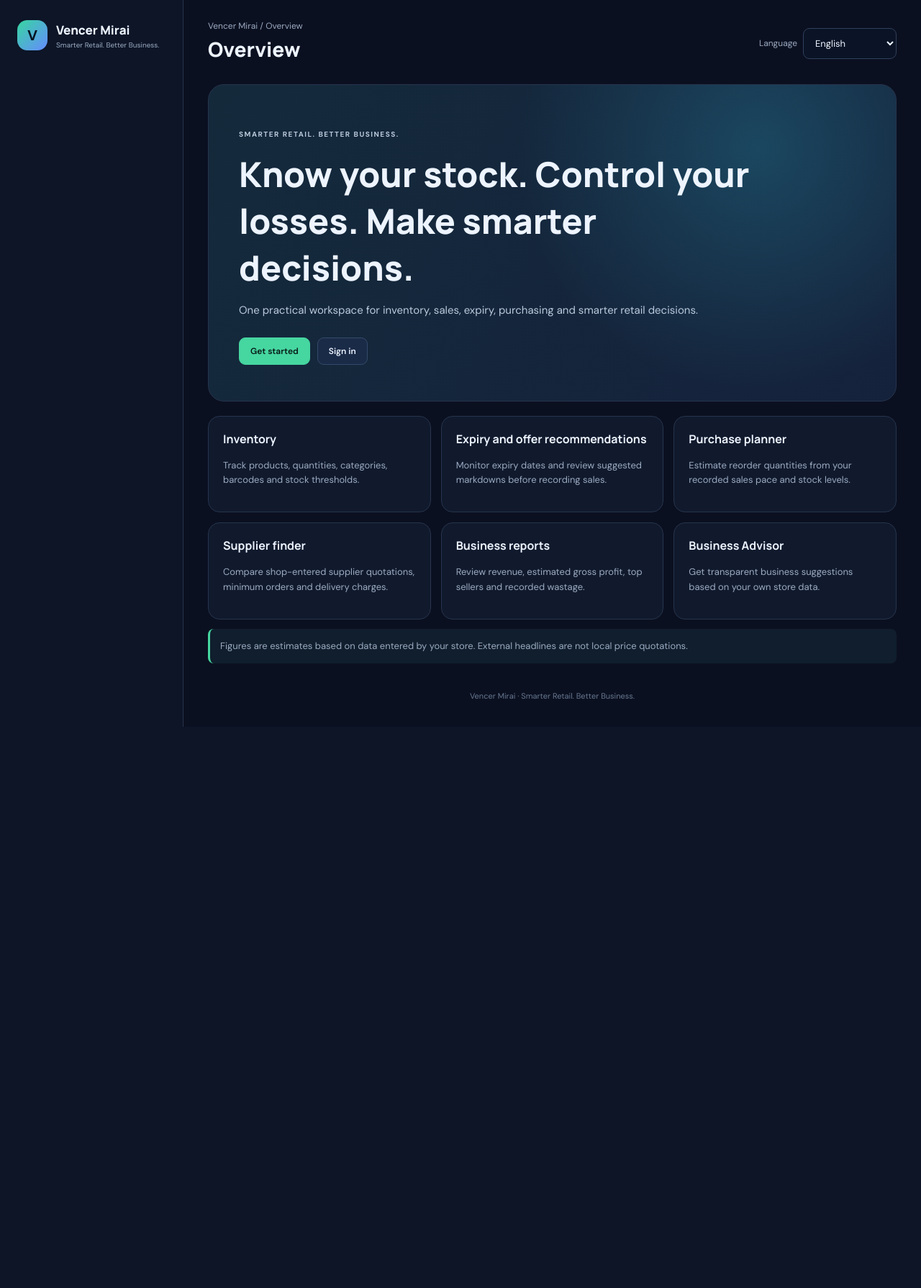
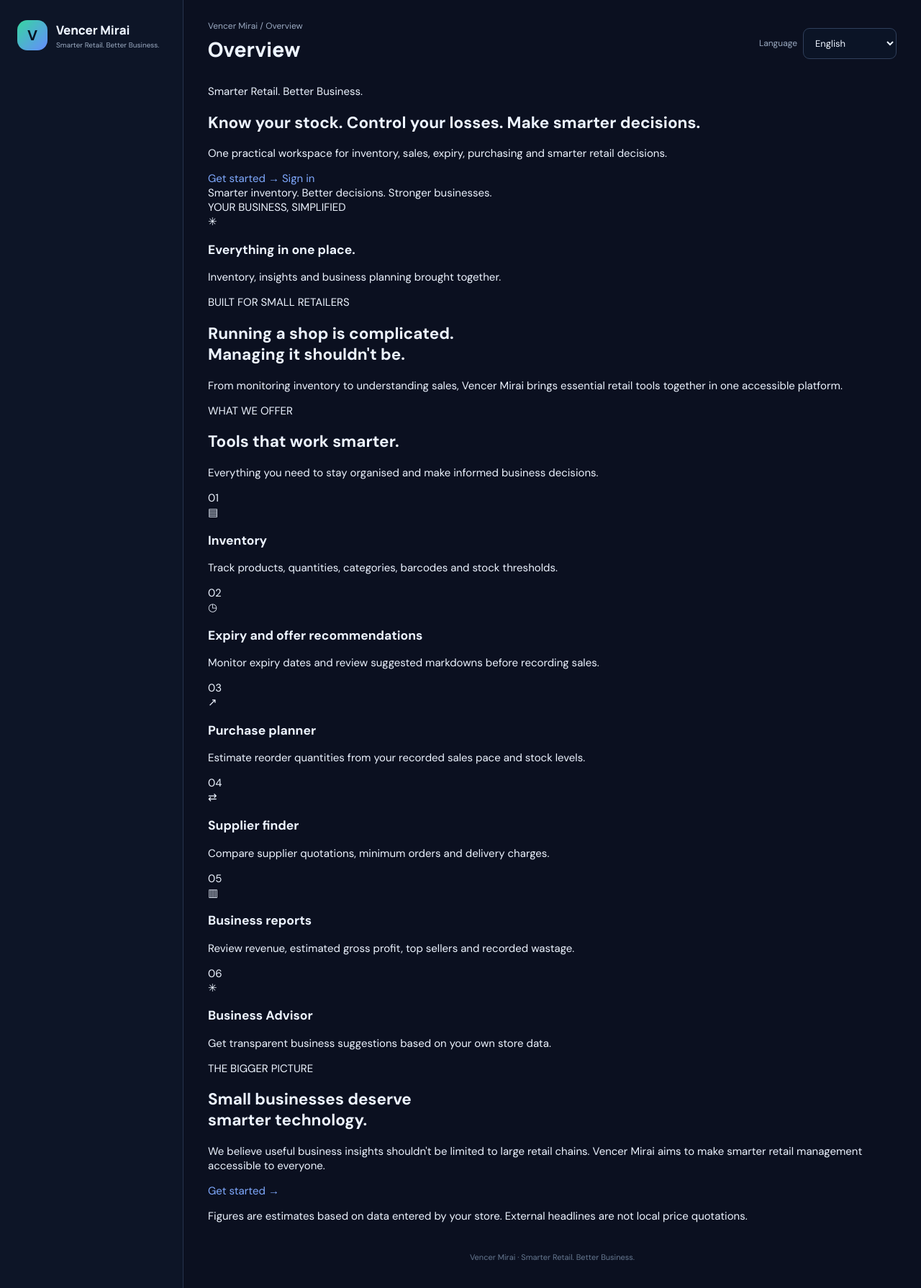
Before and after one commit to shelfsense101/Vencer_Mirai., a Flask app: page / in a window 1280 px wide. Shown: the whole page at 72% size. Before the commit the page ends 1010 px from the top, so only its background shows below. Run offline with Flask 3, Linux system fonts and the light colour scheme.

Commit message:
Update home.html

```diff
--- a/vencer_mirai/templates/home.html
+++ b/vencer_mirai/templates/home.html
@@ -1 +1,117 @@
-{% extends 'base.html' %}{% block title %}{{ t('brand') }} | {{ t('tagline') }}{% endblock %}{% block content %}<section class="hero"><p class="eyebrow">{{ t('tagline') }}</p><h2>{{ t('home_headline') }}</h2><p>{{ t('home_subtitle') }}</p><div class="actions"><a class="btn primary" href="{{ url_for('register') }}">{{ t('get_started') }}</a><a class="btn secondary" href="{{ url_for('login') }}">{{ t('login') }}</a></div></section><section class="grid-cards"><article class="card"><h3>{{ t('inventory') }}</h3><p>Track products, quantities, categories, barcodes and stock thresholds.</p></article><article class="card"><h3>{{ t('expiry_offers') }}</h3><p>Monitor expiry dates and review suggested markdowns before recording sales.</p></article><article class="card"><h3>{{ t('planner') }}</h3><p>Estimate reorder quantities from your recorded sales pace and stock levels.</p></article><article class="card"><h3>{{ t('suppliers') }}</h3><p>Compare shop-entered supplier quotations, minimum orders and delivery charges.</p></article><article class="card"><h3>{{ t('reports') }}</h3><p>Review revenue, estimated gross profit, top sellers and recorded wastage.</p></article><article class="card"><h3>{{ t('advisor') }}</h3><p>Get transparent business suggestions based on your own store data.</p></article></section><p class="note">{{ t('estimate_disclaimer') }}</p>{% endblock %}
+ {% extends 'base.html' %}
+
+{% block title %}{{ t('brand') }} | {{ t('tagline') }}{% endblock %}
+
+{% block content %}
+
+<section class="vm-hero">
+    <div class="vm-hero-content">
+        <span class="vm-eyebrow">{{ t('tagline') }}</span>
+
+        <h1>{{ t('home_headline') }}</h1>
+
+        <p>{{ t('home_subtitle') }}</p>
+
+        <div class="vm-actions">
+            <a class="vm-btn vm-primary" href="{{ url_for('register') }}">
+                {{ t('get_started') }} →
+            </a>
+            <a class="vm-btn vm-secondary" href="{{ url_for('login') }}">
+                {{ t('login') }}
+            </a>
+        </div>
+
+        <div class="vm-trust">
+            Smarter inventory. Better decisions. Stronger businesses.
+        </div>
+    </div>
+
+    <div class="vm-hero-visual">
+        <div class="vm-visual-card">
+            <span class="vm-visual-label">YOUR BUSINESS, SIMPLIFIED</span>
+            <div class="vm-visual-icon">✳</div>
+            <h3>Everything in one place.</h3>
+            <p>Inventory, insights and business planning brought together.</p>
+            <div class="vm-visual-lines">
+                <div></div>
+                <div></div>
+                <div></div>
+            </div>
+        </div>
+    </div>
+</section>
+
+<section class="vm-intro">
+    <span class="vm-eyebrow">BUILT FOR SMALL RETAILERS</span>
+    <h2>Running a shop is complicated.<br>Managing it shouldn't be.</h2>
+    <p>From monitoring inventory to understanding sales, Vencer Mirai brings essential retail tools together in one accessible platform.</p>
+</section>
+
+<section class="vm-features">
+    <div class="vm-section-heading">
+        <div>
+            <span class="vm-eyebrow">WHAT WE OFFER</span>
+            <h2>Tools that work smarter.</h2>
+        </div>
+        <p>Everything you need to stay organised and make informed business decisions.</p>
+    </div>
+
+    <div class="vm-feature-grid">
+
+        <article class="vm-feature-card">
+            <span class="vm-feature-number">01</span>
+            <div class="vm-feature-icon">▤</div>
+            <h3>{{ t('inventory') }}</h3>
+            <p>Track products, quantities, categories, barcodes and stock thresholds.</p>
+        </article>
+
+        <article class="vm-feature-card">
+            <span class="vm-feature-number">02</span>
+            <div class="vm-feature-icon">◷</div>
+            <h3>{{ t('expiry_offers') }}</h3>
+            <p>Monitor expiry dates and review suggested markdowns before recording sales.</p>
+        </article>
+
+        <article class="vm-feature-card">
+            <span class="vm-feature-number">03</span>
+            <div class="vm-feature-icon">↗</div>
+            <h3>{{ t('planner') }}</h3>
+            <p>Estimate reorder quantities from your recorded sales pace and stock levels.</p>
+        </article>
+
+        <article class="vm-feature-card">
+            <span class="vm-feature-number">04</span>
+            <div class="vm-feature-icon">⇄</div>
+            <h3>{{ t('suppliers') }}</h3>
+            <p>Compare supplier quotations, minimum orders and delivery charges.</p>
+        </article>
+
+        <article class="vm-feature-card">
+            <span class="vm-feature-number">05</span>
+            <div class="vm-feature-icon">▥</div>
+            <h3>{{ t('reports') }}</h3>
+            <p>Review revenue, estimated gross profit, top sellers and recorded wastage.</p>
+        </article>
+
+        <article class="vm-feature-card">
+            <span class="vm-feature-number">06</span>
+            <div class="vm-feature-icon">✳</div>
+            <h3>{{ t('advisor') }}</h3>
+            <p>Get transparent business suggestions based on your own store data.</p>
+        </article>
+
+    </div>
+</section>
+
+<section class="vm-impact">
+    <span class="vm-eyebrow">THE BIGGER PICTURE</span>
+    <h2>Small businesses deserve<br>smarter technology.</h2>
+    <p>We believe useful business insights shouldn't be limited to large retail chains. Vencer Mirai aims to make smarter retail management accessible to everyone.</p>
+    <a href="{{ url_for('register') }}" class="vm-btn vm-light">Get started →</a>
+</section>
+
+<section class="vm-disclaimer">
+    <p>{{ t('estimate_disclaimer') }}</p>
+</section>
+
+{% endblock %}
```
